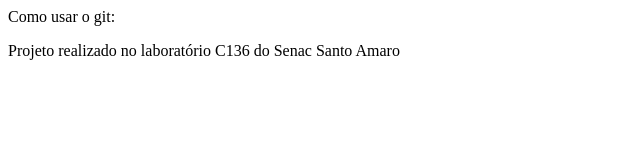
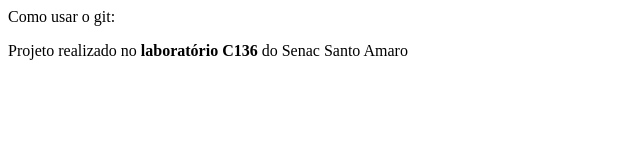
Before and after one commit to anacacosta1506/primeiro-projeto, a plain HTML site: page index.html in a window 1280 px wide. Shown: the full height of the page, 0-640 px from the left. Drawn offline with Linux system fonts and the light colour scheme.

Commit message:
Update index.html

```diff
--- a/index.html
+++ b/index.html
@@ -5,6 +5,6 @@
  </head>
 <body>
   <p>Como usar o git: </p>
- <p>Projeto realizado no laboratório C136 do Senac Santo Amaro </p>
+ <p>Projeto realizado no <b>laboratório C136</b> do Senac Santo Amaro </p>
 </body>
 </html>
```
